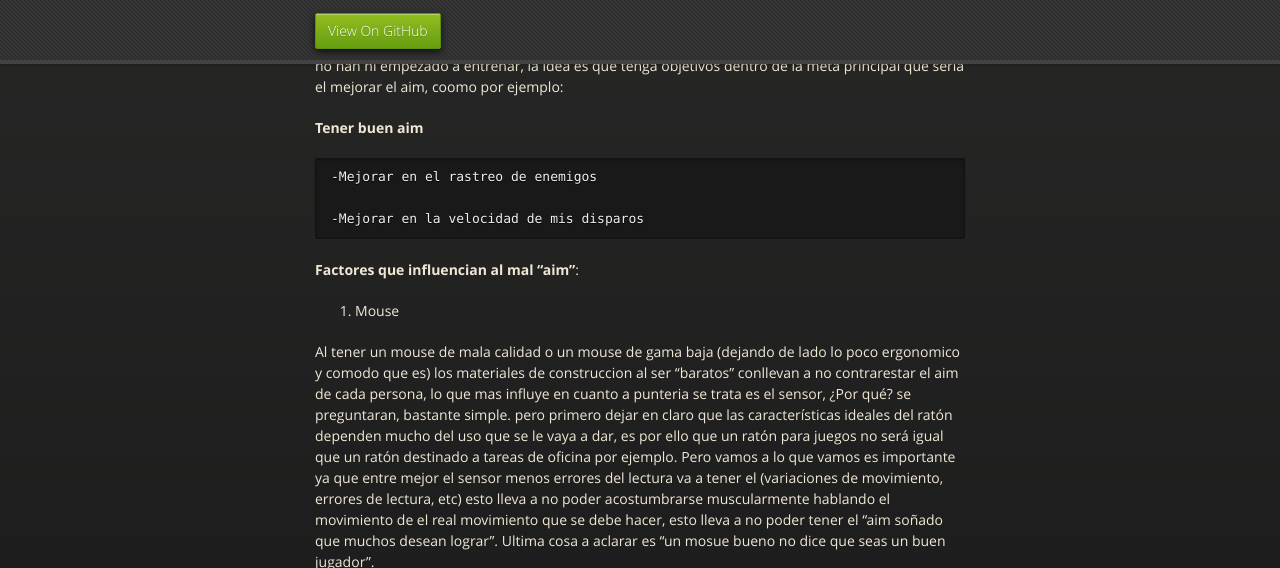
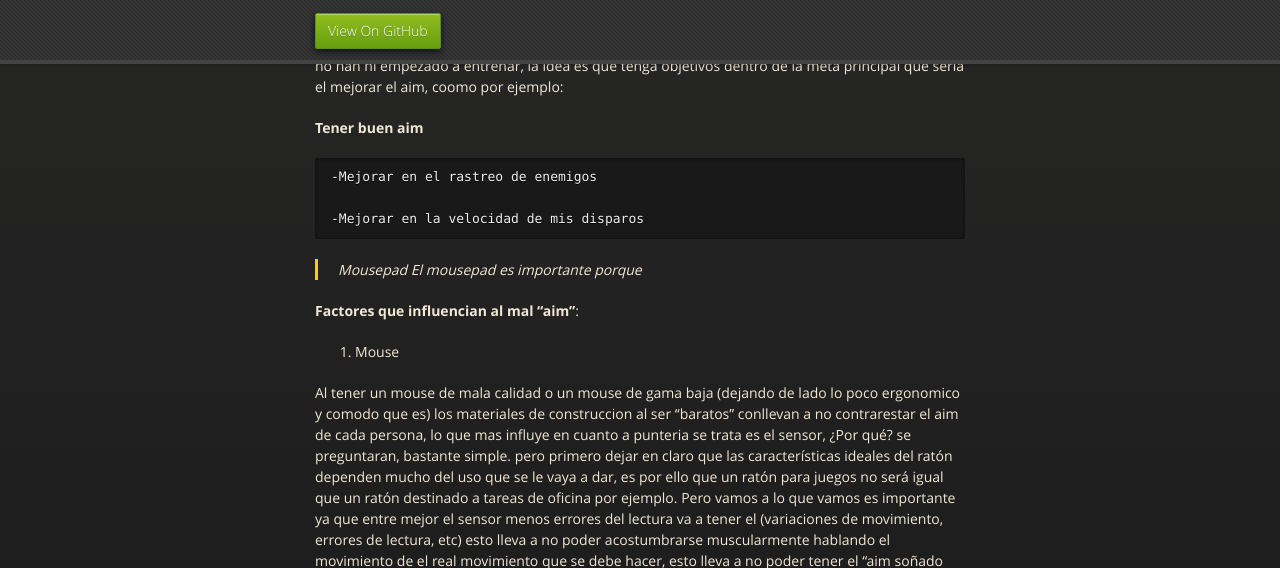
Before and after one commit to zetheer/cs-go-aim, a Jekyll site: the page built from index.md, in a window 1280 px wide and 900 px high, scrolled down 1138 px, cut to the strip 0-568 px from the top of the window. Built offline with Jekyll 4.4.1, drawn with Linux system fonts in a browser that asks for light colours; our own code applies the rules of GitHub Pages for plain Markdown files; the repository's description, which GitHub fills in, is left out.

Commit message:
Update index.md

```diff
--- a/index.md
+++ b/index.md
@@ -27,6 +27,12 @@ Tambien una de las aplicaciones/juego que sirve para poder practicar el aim de u
 
 	-Mejorar en la velocidad de mis disparos
 
+> Mousepad
+El mousepad es importante porque
+
+
+>
+
 
 
 
```
